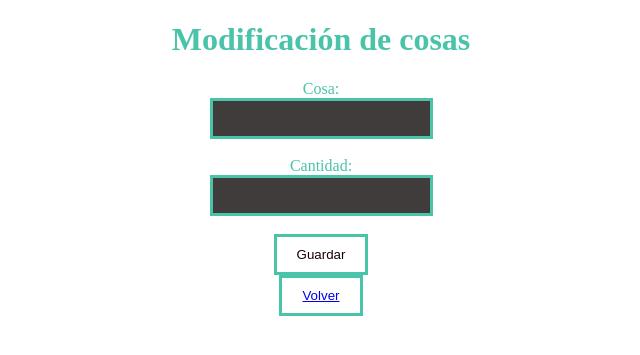
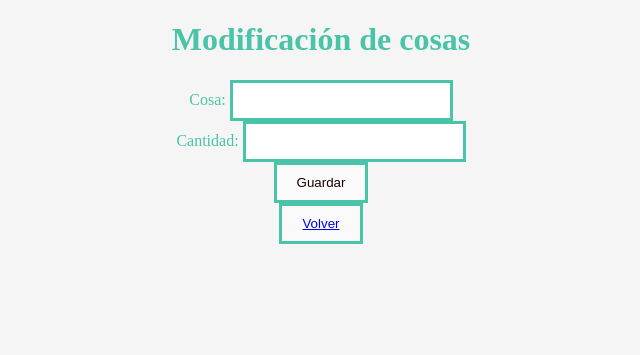
Before and after one commit to watefa1/capacitacion_gguevara, a CodeIgniter app: page /database/index.php/cosasedit/index/1 in a window 1280 px wide. Shown: the top 355 px of the page, without its empty margins (319-959 px from the left). Run offline with CodeIgniter, Linux system fonts and the light colour scheme; data that the repository does not hold is empty.

Commit message:
404 personalizado + modificaciones del estilo

```diff
--- a/application/css/Style.css
+++ b/application/css/Style.css
@@ -20,7 +20,7 @@
 }
 
 .background {
-		background-color: #ffffff
+		background-color: #f5f5f5
 	}
 
 	body {color: rgb(74,196,169,255)
@@ -37,7 +37,7 @@
 	}
 
 	.my-button {
-		background-color: #ffffff;
+		background-color: #fafafa;
 		color: #180000;
 		border: 3px solid #4ac4a9;
 		padding: 10px 20px;
@@ -49,28 +49,27 @@
 	  }
 
 	  .campos {
-		background-color:  #403c3c;
-		color: #ffffff;
-		text-shadow: -0.01px -0.01px 0 #000, 1px-0.01px 0 #000, -0.01px 1px 0 #000, 1px 1px 0 #000;
+		background-color:  #ffffff;
+		color: #000;
 		border: 3px solid #4ac4a9;
 		padding: 10px 20px;
 	  }
 
 	  .tabla {
-		background-color:  #fafafa;
+		background-color:  #ffffff;
 		color: rgb(61, 58, 58);
 		text-shadow: -0.01px -0.01px 0 #000, 1px-0.01px 0 #000, -0.01px 1px 0 #000, 1px 1px 0 #000;
 		border: 3px solid #4ac4a9;
 		padding: 10px 20px;
 	  }
 
-	  .campo-container {
+	  .campos-container {
 		display: flex;
 		flex-direction: column;
 		align-items: flex-start;
 	  }
 
-	  .campo-container label {
+	  .campos-container label {
 		margin-bottom: 5px;
 	  }
 
@@ -106,7 +105,7 @@
 		}
 
 		.ion-icon-accion {
-			color: rgb(0, 0, 0);
+			color: rgb(51, 49, 49);
 		  }
 
 		  .custom-checkbox {
```
Also changed, not shown: application/image/404.png.
